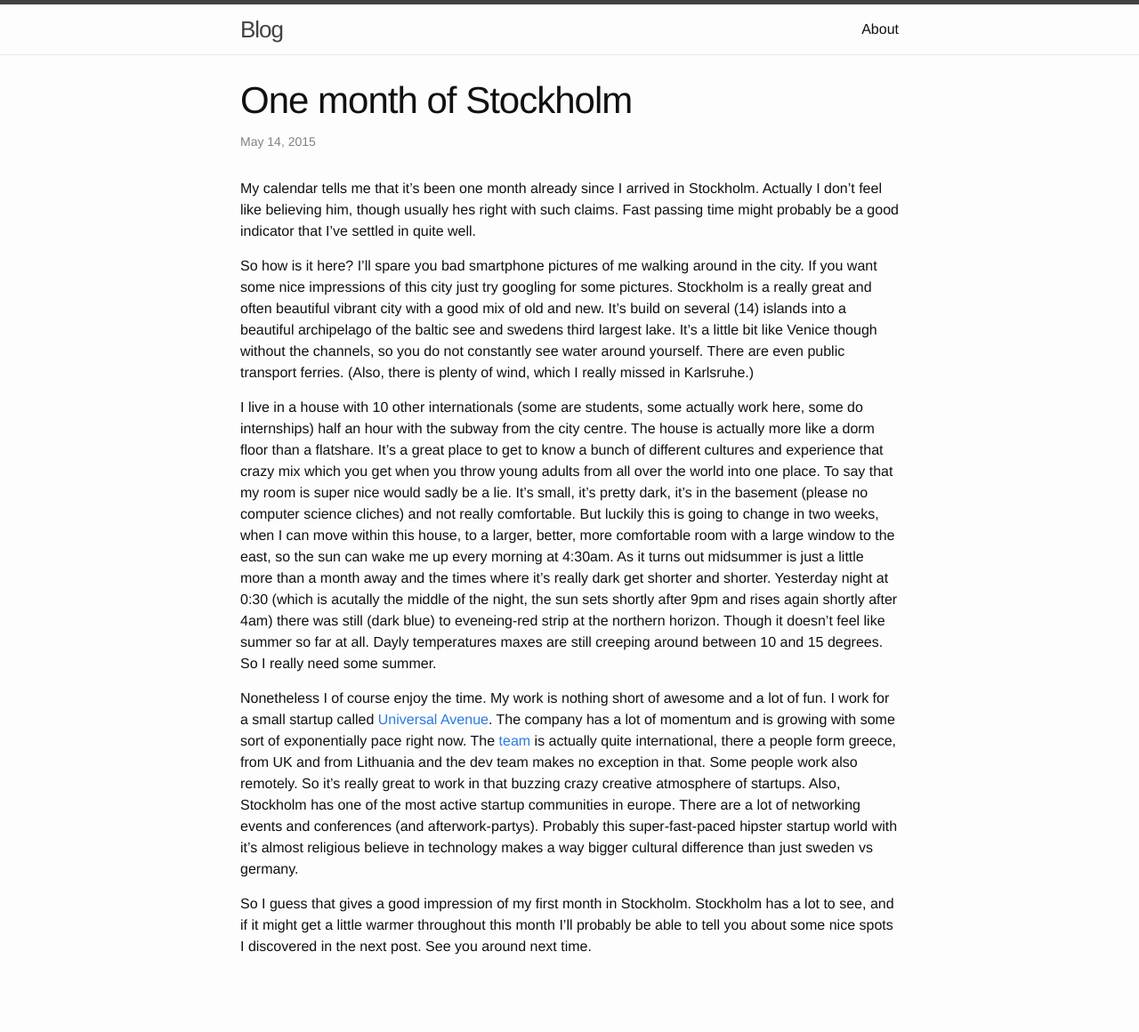
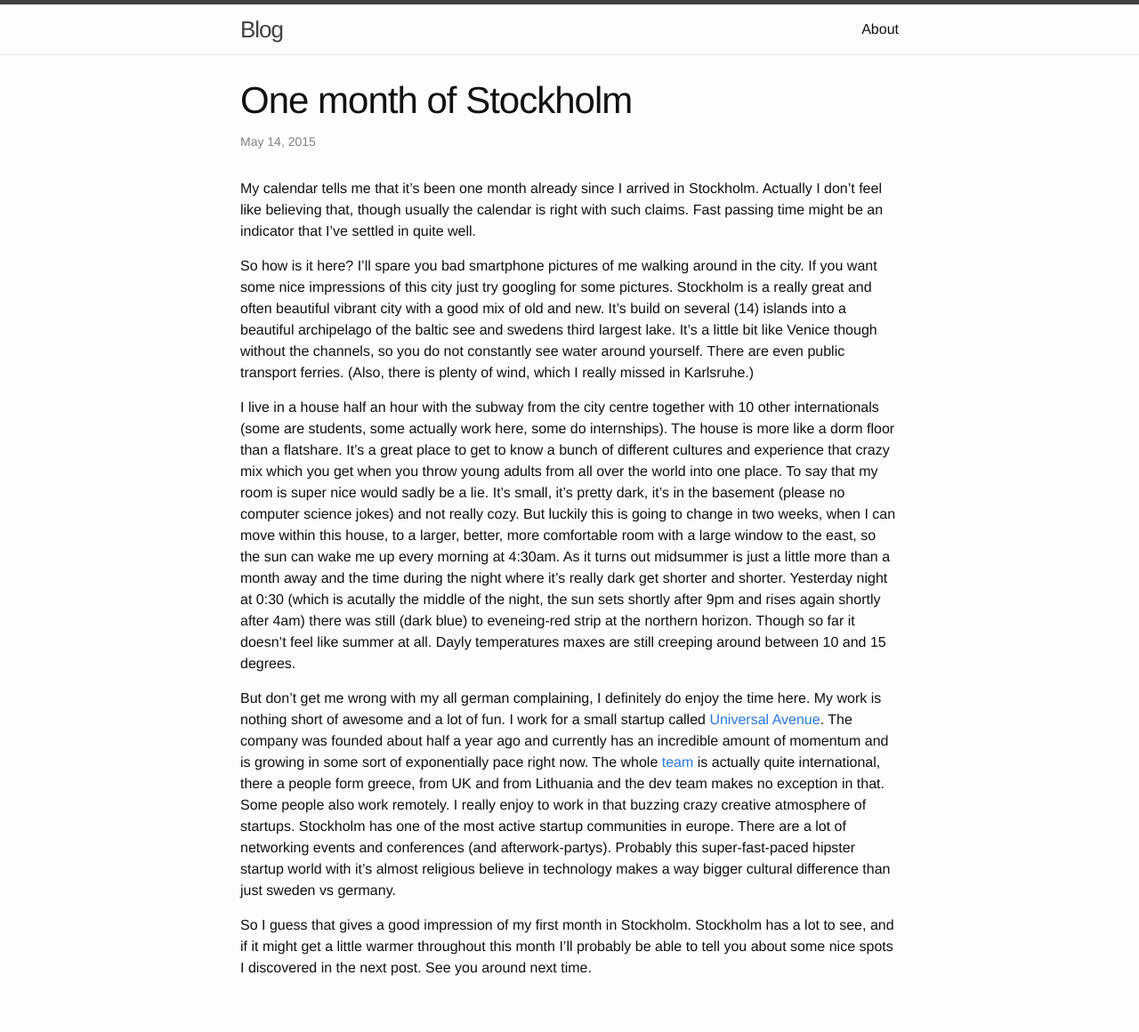
Before and after one commit to SDEagle/SDEagle.github.io, a Jekyll site: the page built from _posts/2015-05-14-one-month-of-stockholm.markdown, in a window 1280 px wide. Shown: the whole page at 89% size. Built offline with Jekyll 4.4.1, drawn with Linux system fonts in a browser that asks for light colours; before the commit the page ends 1136 px from its top, so only the background shows below that.

Commit message:
blog updates

```diff
--- a/_posts/2015-05-14-one-month-of-stockholm.markdown
+++ b/_posts/2015-05-14-one-month-of-stockholm.markdown
@@ -5,8 +5,8 @@ category: stockholm
 ---
 
 My calendar tells me that it's been one month already since I arrived in Stockholm.
-Actually I don't feel like believing him, though usually hes right with such claims.
-Fast passing time might probably be a good indicator that I've settled in quite well.
+Actually I don't feel like believing that, though usually the calendar is right with such claims.
+Fast passing time might be an indicator that I've settled in quite well.
 
 So how is it here?
 I'll spare you bad smartphone pictures of me walking around in the city.
@@ -17,25 +17,24 @@ It's a little bit like Venice though without the channels, so you do not constan
 There are even public transport ferries.
 (Also, there is plenty of wind, which I really missed in Karlsruhe.)
 
-I live in a house with 10 other internationals (some are students, some actually work here, some do internships) half an hour with the subway from the city centre.
-The house is actually more like a dorm floor than a flatshare.
+I live in a house half an hour with the subway from the city centre together with 10 other internationals (some are students, some actually work here, some do internships).
+The house is more like a dorm floor than a flatshare.
 It's a great place to get to know a bunch of different cultures and experience that crazy mix which you get when you throw young adults from all over the world into one place.
-To say that my room is super nice would sadly be a lie. It's small, it's pretty dark, it's in the basement (please no computer science cliches) and not really comfortable.
+To say that my room is super nice would sadly be a lie. It's small, it's pretty dark, it's in the basement (please no computer science jokes) and not really cozy.
 But luckily this is going to change in two weeks, when I can move within this house, to a larger, better, more comfortable room with a large window to the east, so the sun can wake me up every morning at 4:30am.
-As it turns out midsummer is just a little more than a month away and the times where it's really dark get shorter and shorter.
+As it turns out midsummer is just a little more than a month away and the time during the night where it's really dark get shorter and shorter.
 Yesterday night at 0:30 (which is acutally the middle of the night, the sun sets shortly after 9pm and rises again shortly after 4am) there was still (dark blue) to eveneing-red strip at the northern horizon.
-Though it doesn't feel like summer so far at all.
+Though so far it doesn't feel like summer at all.
 Dayly temperatures maxes are still creeping around between 10 and 15 degrees.
-So I really need some summer.
 
-Nonetheless I of course enjoy the time.
+But don't get me wrong with my all german complaining, I definitely do enjoy the time here.
 My work is nothing short of awesome and a lot of fun.
 I work for a small startup called [Universal Avenue](https://www.universalavenue.com/).
-The company has a lot of momentum and is growing with some sort of exponentially pace right now.
-The [team](https://www.universalavenue.com/team?locale=en) is actually quite international, there a people form greece, from UK and from Lithuania and the dev team makes no exception in that.
-Some people work also remotely.
-So it's really great to work in that buzzing crazy creative atmosphere of startups.
-Also, Stockholm has one of the most active startup communities in europe.
+The company was founded about half a year ago and currently has an incredible amount of momentum and is growing in some sort of exponentially pace right now.
+The whole [team](https://www.universalavenue.com/team?locale=en) is actually quite international, there a people form greece, from UK and from Lithuania and the dev team makes no exception in that.
+Some people also work remotely.
+I really enjoy to work in that buzzing crazy creative atmosphere of startups.
+Stockholm has one of the most active startup communities in europe.
 There are a lot of networking events and conferences (and afterwork-partys).
 Probably this super-fast-paced hipster startup world with it's almost religious believe in technology makes a way bigger cultural difference than just sweden vs germany.
 
```
